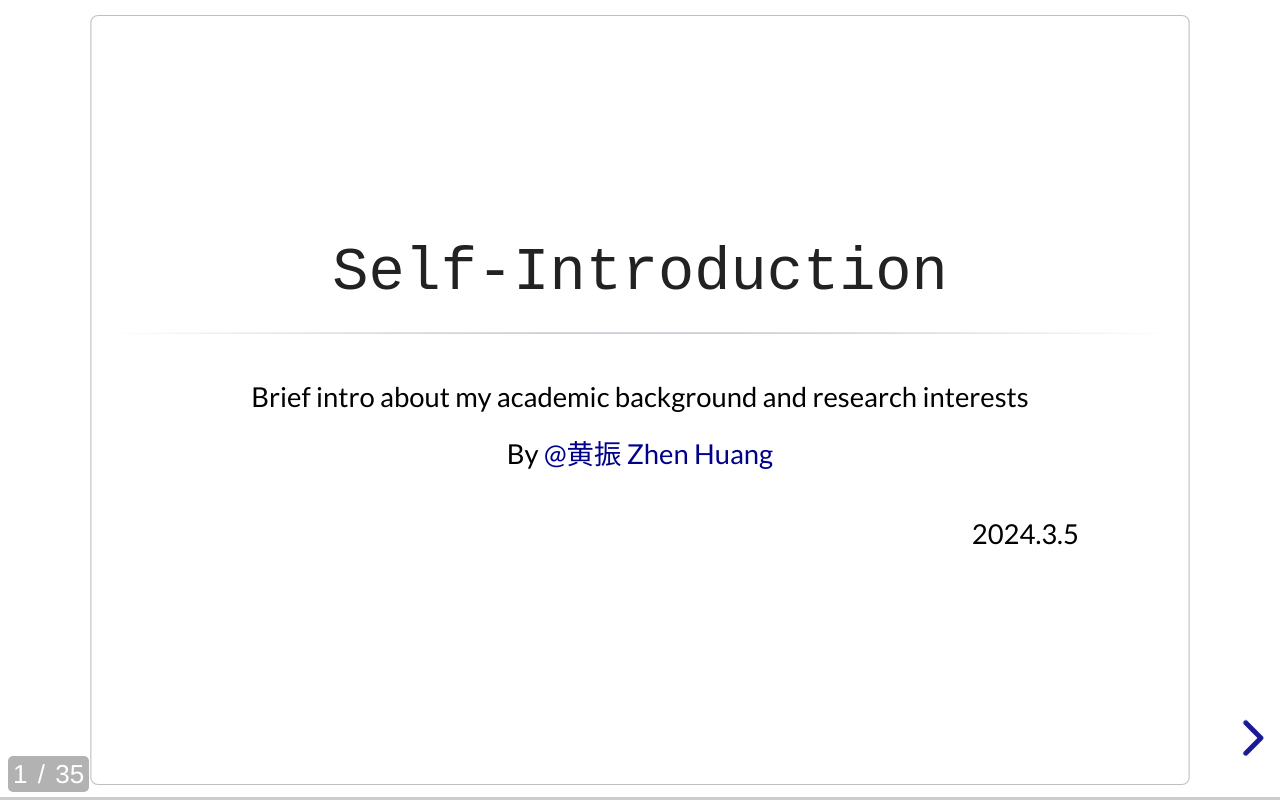
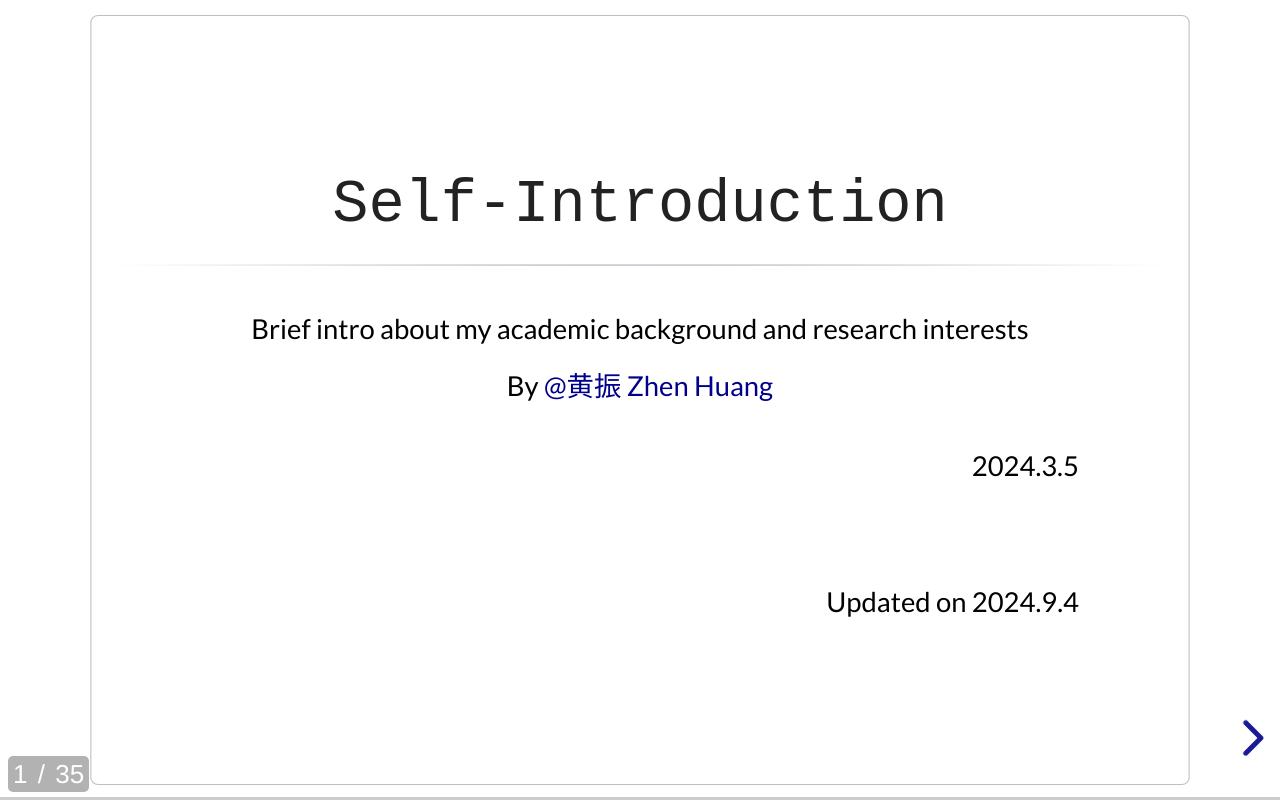
Before and after one commit to ZhenHuangLab/Webslides, a plain HTML site: page self-intro/index.html in a window 1280 px wide. Drawn offline with nearby package versions, Linux system fonts and the light colour scheme; some packages are replaced by stand-ins of ours; a web font is replaced by a local one.

Commit message:
[site]update self-intro

```diff
--- a/self-intro/index.html
+++ b/self-intro/index.html
@@ -11,7 +11,7 @@
     <link rel="stylesheet" href="./dist/theme/simple.css" id="theme" />
     <link rel="stylesheet" href="./css/highlight/github.css" />
 
-    <link rel="stylesheet" href="./attachments/custom.css" />
+    <link rel="stylesheet" href="./assets/custom.css" />
 
   </head>
   <body>
@@ -32,6 +32,8 @@ By [@黄振 Zhen Huang](https://github.com/ZhenHuangLab)
 
 <div style="text-align: right; margin-top: 1em;">
 <p>2024.3.5&emsp;&emsp;&emsp;</p>
+<br>
+<p>Updated on 2024.9.4&emsp;&emsp;&emsp;</p>
 </div>
 
 </div>
@@ -75,11 +77,14 @@ ESC / O: Overview
 
 ## 1.1 Education
 
-* Senior student at [College of Agriculture and Biotechnology](http://www.cab.zju.edu.cn/chinese/main.psp), [Zhejiang University](https://www.zju.edu.cn). (2020.09-2024.06(Expected))
+<!-- * Senior student at [College of Agriculture and Biotechnology](http://www.cab.zju.edu.cn/chinese/main.psp), [Zhejiang University](https://www.zju.edu.cn). (2020.09-2024.06(Expected))
 * Major in Horticulture and minor in Biology.
 * GPA 3.98/4.0(90.56/100), ranking 1/44.
+* Visiting Undergrad Research at [Molecular Biophysics & Biochemistry, Yale University School of Medicine](https://mbb.yale.edu/). (2023.07-2023.10) -->
+
+* Ph.D. student at [Tsinghua-Peking Center for Life Science](http://www.cls.edu.cn), School of Life Science, [Tsinghua University](https://www.tsinghua.edu.cn/). (2024.08-)
+* B.S. at College of Agricultural and Biotechnology, [Zhejiang University](https://www.zju.edu.cn). (2020.09-2024.07)
 * Visiting Undergrad Research at [Molecular Biophysics & Biochemistry, Yale University School of Medicine](https://mbb.yale.edu/). (2023.07-2023.10)
-
 
 </script></section><section data-markdown><script type="text/template">
 
@@ -285,7 +290,7 @@ I joined Dr. Jack(Kai) Zhang's lab at Yale University School of Medicine.
     * After obtaining the mathematical model of the membrane, the membrane signal can be removed.
   * I developed a software called *MemXTerminator*, which can remove membrane signals using 2D averages and alignment information.
     * Python, CUDA & GPU acceleration, cryoSPARC, GUI(PyQt5).
-    * Code [![Github version](https://img.shields.io/badge/1.2.0-black?logo=github&link=https://github.com/ZhenHuangLab/MemXTerminator)](https://github.com/ZhenHuangLab/MemXTerminator) and [wiki](https://zhenhuanglab.github.io/MemXTerminator/) are available on Github.
+    * Code [![Github version](https://img.shields.io/badge/1.2.2-black?logo=github&link=https://github.com/MemXTerminator)](https://github.com/MemXTerminator) and [wiki](https://memxterminator.github.io/wiki/) are available on Github.
 
 </script></section><section data-markdown><script type="text/template">
 
@@ -400,8 +405,8 @@ For example, about membrane proteins:
 * <div><b>WebSlides</b>: <a href="https://webslides.zhenhuang.site"><img alt="Webslides" src="https://img.shields.io/badge/WebSlides-yellow?logo=slideshare&amp;logoColor=white&amp;link=https%3A%2F%2Fwebslides.zhenhuang.site" style="margin: 0 auto;"></a></div>
 * <div><b>Kirastar深空摄影笔记</b>: <a href="https://kirastar.zhenhuang.site"><img alt="kirastar" src="https://img.shields.io/badge/KiraStar-blue?logo=electronbuilder&amp;logoColor=white&amp;link=https%3A%2F%2Fkirastar.zhenhuang.site" style="margin: 0 auto;"></a></div>
 * <div><b>Bilibili</b>: <a href="https://space.bilibili.com/37168500"><img alt="bilibili" src="https://img.shields.io/badge/%E5%B0%8F%E6%8C%AFVICTOR-pink?logo=bilibili&amp;logoColor=blue&amp;link=https%3A%2F%2Fspace.bilibili.com%2F37168500" style="margin: 0 auto;"></a></div>
-* [**CV**](https://zhenhuang.site/wp-content/uploads/2023/10/CV-zhenhuang.pdf)
-* **Email**: [zhen.victor.huang@gmail.com](mailto:zhen.victor.huang@gmail.com), [hzvictor@zju.edu.cn](mailto:hzvictor@zju.edu.cn)
+* [**CV**](https://zhenhuang.site/_astro/CV-zhenhuang.CreQVYvQ.pdf)
+* **Email**: [zhen.victor.huang@gmail.com](mailto:zhen.victor.huang@gmail.com), [zhenhuang@zju.edu.cn](mailto:zhenhuang@zju.edu.cn)
 
 </script></section></section><section  data-markdown><script type="text/template">
 
--- a/self-intro/slides.html
+++ b/self-intro/slides.html
@@ -11,7 +11,7 @@
     <link rel="stylesheet" href="./dist/theme/simple.css" id="theme" />
     <link rel="stylesheet" href="./css/highlight/github.css" />
 
-    <link rel="stylesheet" href="./attachments/custom.css" />
+    <link rel="stylesheet" href="./assets/custom.css" />
 
   </head>
   <body>
@@ -32,6 +32,8 @@ By [@黄振 Zhen Huang](https://github.com/ZhenHuangLab)
 
 <div style="text-align: right; margin-top: 1em;">
 <p>2024.3.5&emsp;&emsp;&emsp;</p>
+<br>
+<p>Updated on 2024.9.4&emsp;&emsp;&emsp;</p>
 </div>
 
 </div>
@@ -75,11 +77,14 @@ ESC / O: Overview
 
 ## 1.1 Education
 
-* Senior student at [College of Agriculture and Biotechnology](http://www.cab.zju.edu.cn/chinese/main.psp), [Zhejiang University](https://www.zju.edu.cn). (2020.09-2024.06(Expected))
+<!-- * Senior student at [College of Agriculture and Biotechnology](http://www.cab.zju.edu.cn/chinese/main.psp), [Zhejiang University](https://www.zju.edu.cn). (2020.09-2024.06(Expected))
 * Major in Horticulture and minor in Biology.
 * GPA 3.98/4.0(90.56/100), ranking 1/44.
+* Visiting Undergrad Research at [Molecular Biophysics & Biochemistry, Yale University School of Medicine](https://mbb.yale.edu/). (2023.07-2023.10) -->
+
+* Ph.D. student at [Tsinghua-Peking Center for Life Science](http://www.cls.edu.cn), School of Life Science, [Tsinghua University](https://www.tsinghua.edu.cn/). (2024.08-)
+* B.S. at College of Agricultural and Biotechnology, [Zhejiang University](https://www.zju.edu.cn). (2020.09-2024.07)
 * Visiting Undergrad Research at [Molecular Biophysics & Biochemistry, Yale University School of Medicine](https://mbb.yale.edu/). (2023.07-2023.10)
-
 
 </script></section><section data-markdown><script type="text/template">
 
@@ -285,7 +290,7 @@ I joined Dr. Jack(Kai) Zhang's lab at Yale University School of Medicine.
     * After obtaining the mathematical model of the membrane, the membrane signal can be removed.
   * I developed a software called *MemXTerminator*, which can remove membrane signals using 2D averages and alignment information.
     * Python, CUDA & GPU acceleration, cryoSPARC, GUI(PyQt5).
-    * Code [![Github version](https://img.shields.io/badge/1.2.0-black?logo=github&link=https://github.com/ZhenHuangLab/MemXTerminator)](https://github.com/ZhenHuangLab/MemXTerminator) and [wiki](https://zhenhuanglab.github.io/MemXTerminator/) are available on Github.
+    * Code [![Github version](https://img.shields.io/badge/1.2.2-black?logo=github&link=https://github.com/MemXTerminator)](https://github.com/MemXTerminator) and [wiki](https://memxterminator.github.io/wiki/) are available on Github.
 
 </script></section><section data-markdown><script type="text/template">
 
@@ -400,8 +405,8 @@ For example, about membrane proteins:
 * <div><b>WebSlides</b>: <a href="https://webslides.zhenhuang.site"><img alt="Webslides" src="https://img.shields.io/badge/WebSlides-yellow?logo=slideshare&amp;logoColor=white&amp;link=https%3A%2F%2Fwebslides.zhenhuang.site" style="margin: 0 auto;"></a></div>
 * <div><b>Kirastar深空摄影笔记</b>: <a href="https://kirastar.zhenhuang.site"><img alt="kirastar" src="https://img.shields.io/badge/KiraStar-blue?logo=electronbuilder&amp;logoColor=white&amp;link=https%3A%2F%2Fkirastar.zhenhuang.site" style="margin: 0 auto;"></a></div>
 * <div><b>Bilibili</b>: <a href="https://space.bilibili.com/37168500"><img alt="bilibili" src="https://img.shields.io/badge/%E5%B0%8F%E6%8C%AFVICTOR-pink?logo=bilibili&amp;logoColor=blue&amp;link=https%3A%2F%2Fspace.bilibili.com%2F37168500" style="margin: 0 auto;"></a></div>
-* [**CV**](https://zhenhuang.site/wp-content/uploads/2023/10/CV-zhenhuang.pdf)
-* **Email**: [zhen.victor.huang@gmail.com](mailto:zhen.victor.huang@gmail.com), [hzvictor@zju.edu.cn](mailto:hzvictor@zju.edu.cn)
+* [**CV**](https://zhenhuang.site/_astro/CV-zhenhuang.CreQVYvQ.pdf)
+* **Email**: [zhen.victor.huang@gmail.com](mailto:zhen.victor.huang@gmail.com), [zhenhuang@zju.edu.cn](mailto:zhenhuang@zju.edu.cn)
 
 </script></section></section><section  data-markdown><script type="text/template">
 
```
Also changed, not shown: self-intro/assets/custom.css (renamed from self-intro/attachments/custom.css).
